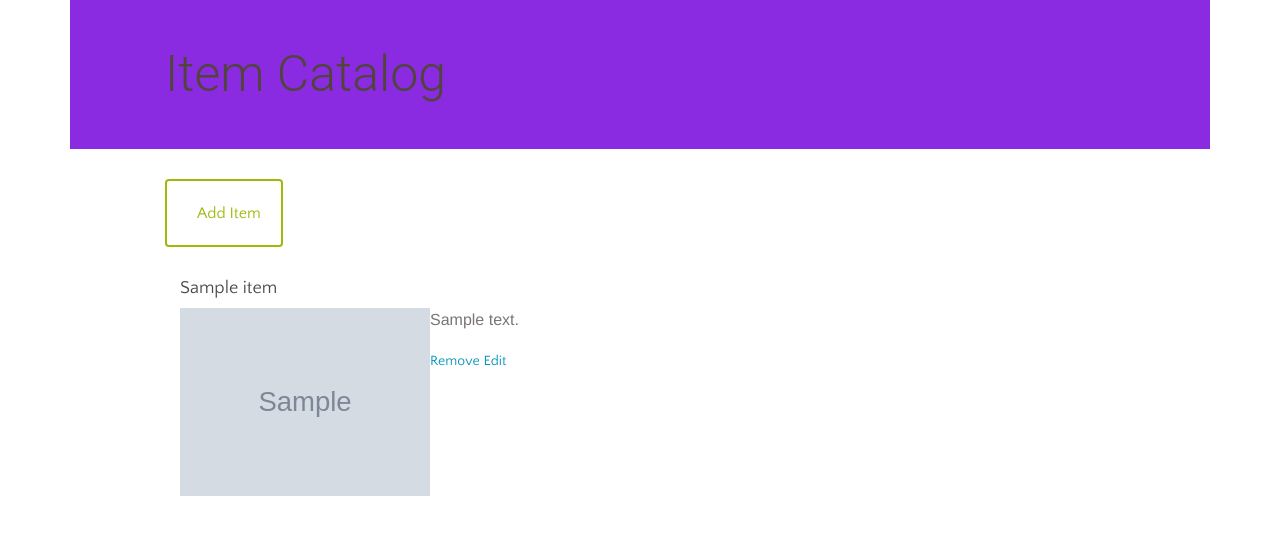
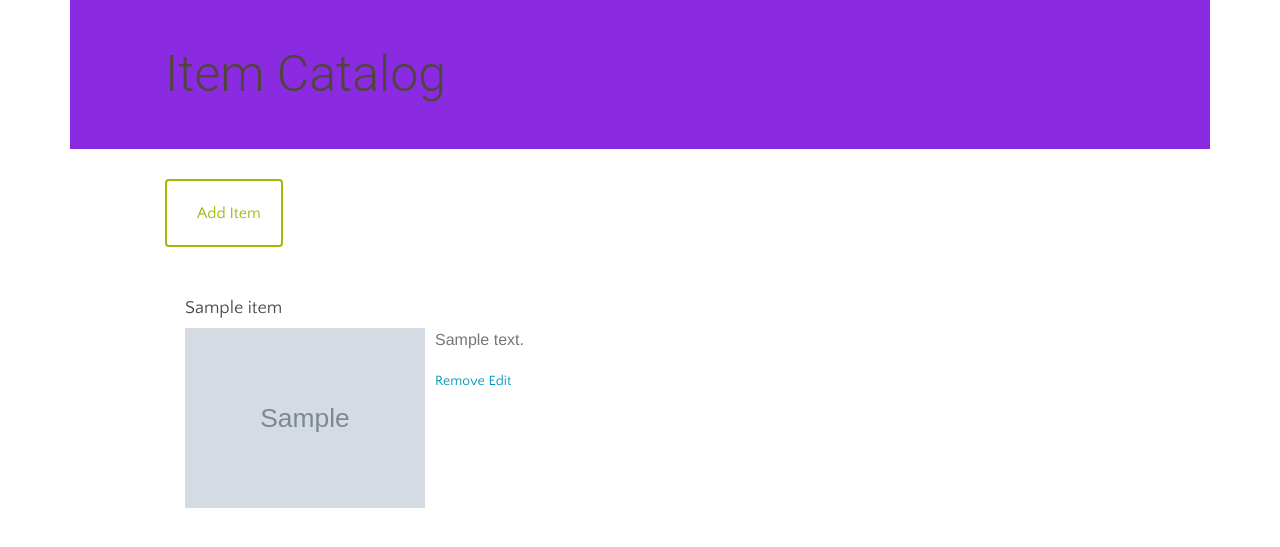
Before and after one commit to nikiyasimpson/catalog, a Flask app: template templates/catalog.html in a window 1280 px wide. Shown: the part 176-723 px from the top of the page. Run offline with Flask 2, Linux system fonts and the light colour scheme; the template is opened without the code that fills it: most values are stand-ins (such as "Sample title", 1, 10 or a date in 2020); grey boxes marked "Sample" are stand-in pictures; some libraries are stand-ins or nearby versions.

Commit message:
add styling for catalog items

```diff
--- a/static/styles.css
+++ b/static/styles.css
@@ -115,12 +115,13 @@ h3 {
 .banner h1 {
 	margin: 45px 0;
 }
- .restaurant-list {
- 	background-color: #F0F0F0;
- 	padding: 20px;
+ .item-list {
+ 	background-color: #FFF;
+	 padding: 20px;
+	 margin-bottom: 20px;
 }
 
- .restaurant-list:hover {
+ .item-list:hover {
  	background-color: #e1e17f;
  	padding: 20px;
 }
@@ -172,6 +173,7 @@ input[type="text"] {
 	height: auto;
 	float: left;
 	display:block;
+	padding-right: 10px;
 }
 
 .item-description {
```
Also changed, not shown: itemCatalog.db.
